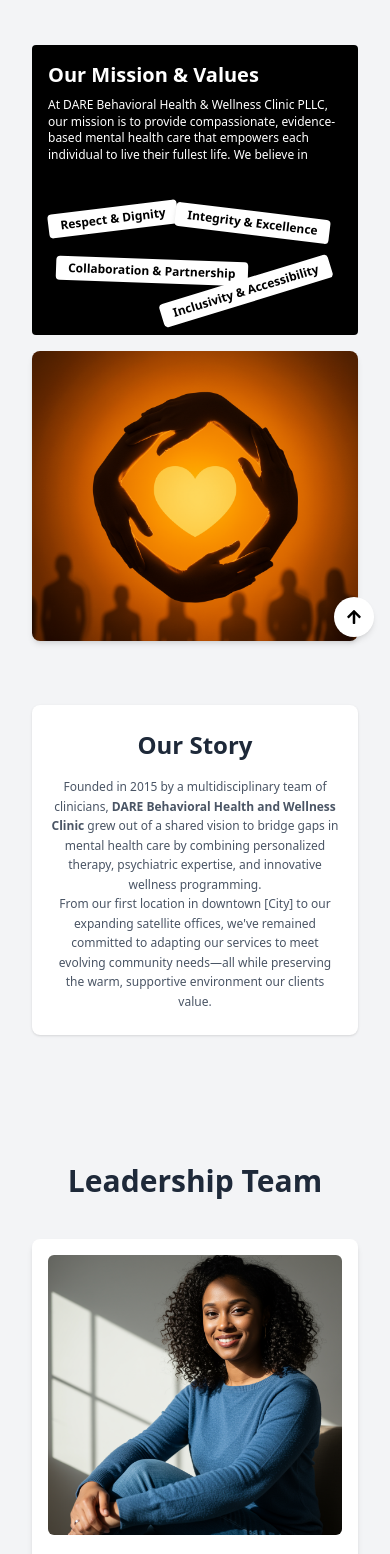
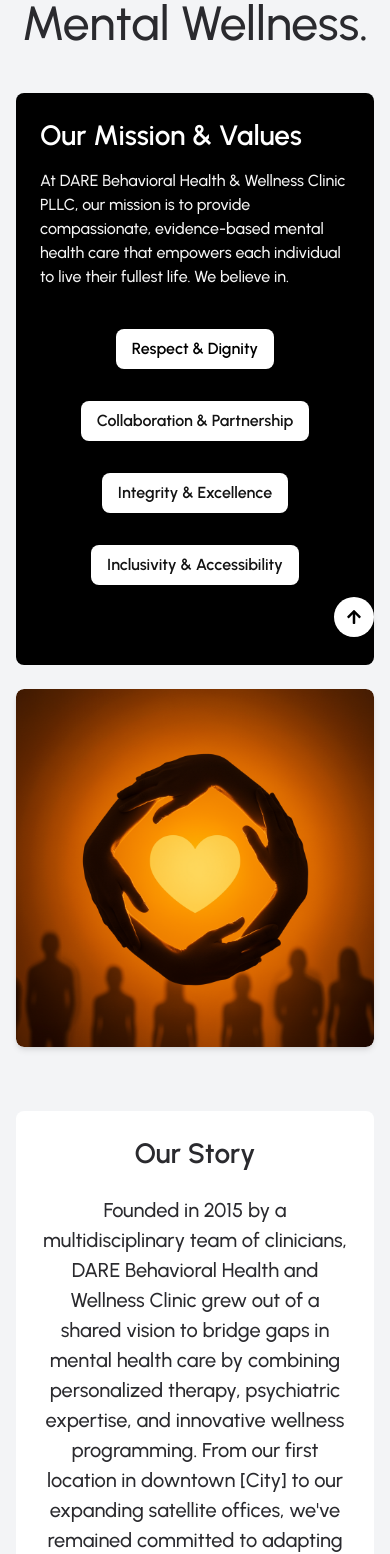
Before and after one commit to Wrightadebayo/Automedys, a React (Vite) app: page /about in a window 390 px wide. Shown: the part 187-1741 px from the top of the page. Built offline with nearby package versions, Linux system fonts and the light colour scheme.

Commit message:
about us component

```diff
--- a/src/assets/data.jsx
+++ b/src/assets/data.jsx
@@ -265,7 +265,7 @@
     ),
     title: "Psychiatric Evaluation",
     subtitle:
-      "Comprehensive assessments to diagnose mental health conditions and guide treatment.",
+      "Comprehensive assessments designed to accurately diagnose mental health conditions and inform personalized treatment plans.",
   },
   {
     image: (
@@ -294,7 +294,7 @@
     ),
     title: "Medication Management",
     subtitle:
-      "Ongoing medication review to ensure effectiveness and reduce side effects.",
+      "Ongoing monitoring and adjustment of psychiatric medications to optimize benefits and minimize side effects.",
   },
   {
     image: (
@@ -313,6 +313,6 @@
     ),
     title: "Neuropsychological Testing",
     subtitle:
-      "Cognitive tests to identify memory, attention, and reasoning strengths/weaknesses.",
+      "In depth cognitive evaluations to identify strenghts and challenges in areas such as memory, attention, and executive functioning.",
   },
 ];
--- a/src/component/About.jsx
+++ b/src/component/About.jsx
@@ -3,186 +3,195 @@
 import china from "../assets/china.png";
 import American from "../assets/American.png";
 import African from "../assets/African.png";
-import tower  from "../assets/tower.png"
+import tower from "../assets/tower.png";
 
 import FeedBack from "./FeedBack";
 import Footer from "./Footer";
 import GetTouchPage from "./GetTouchPage";
 
-
-
 const About = () => {
   return (
-    <div className="w-full px-4 py-10 md:py-16 bg-gray-100">
-      <div className="w-full max-w-[4000px] mx-auto px-4">
-        {/* Heading */}
-        <h1 className="text-3xl sm:text-4xl font-bold text-gray-800 text-center mb-4">
-          Trusted Help For <br className="hidden sm:block" />
-          <span className="text-black-600">Mental Wellness.</span>
+    <div className="w-full px-4 py-10 md:py-16 bg-gray-100 overflow-x-hidden">
+      <div className="w-full max-w-[1600px] mx-auto">
+        {/* Main Heading */}
+        <h1 className="font-urbanist font-medium text-[48px] md:text-[72px] leading-tight md:leading-[86px] text-center mb-6 md:mb-10 text-[#2A2A2E]">
+          Trusted Help For <br />
+          <span>Mental Wellness.</span>
         </h1>
 
-        {/* Image Grid */}
-        <div className="flex justify-center items-center flex-wrap gap-4 md:gap-6 mt-10">
-          {/* Text section with black background */}
-          <div className="relative w-full md:w-[40%] h-[290px] rounded bg-black text-white p-4 overflow-hidden">
-            <h1 className="text-xl font-bold mb-2">Our Mission & Values</h1>
-            <p className="leading-snug mb-6 text-xs">
+        {/* Mission + Image Grid */}
+        <div className="flex flex-col md:flex-row justify-center items-stretch gap-6 mt-10">
+          {/* Text Column */}
+          <div className="flex-1 bg-black text-white rounded-lg p-6 flex flex-col min-h-[500px] md:min-h-[567px]">
+            <h2 className="font-['Urbanist'] font-semibold text-[28px] md:text-[32px] leading-[36px] md:leading-[42px] mb-4">
+              Our Mission & Values
+            </h2>
+            <p className="font-urbanist font-medium text-[16px] md:text-[20px] leading-[24px] md:leading-[30px] text-[#F5F5F5] mb-6">
               At DARE Behavioral Health & Wellness Clinic PLLC, our mission is to
-              provide compassionate, evidence-based mental health
-              care that empowers each individual to live their fullest life. We believe in
+              provide compassionate, evidence-based mental health care that empowers
+              each individual to live their fullest life. We believe in.
             </p>
 
-            <div className="absolute bottom-20 left-4 bg-white text-black px-3 py-1 rounded mb-6 shadow-md rotate-[-7deg] text-xs font-semibold">
+            {/* Labels Grid */}
+            <div className="flex flex-col justify-center flex-1 mt-4 px-2 md:px-6">
+              <div className="grid grid-cols-1 sm:grid-cols-2 md:grid-cols-2 gap-4 md:gap-6 w-full justify-items-center mb-10">
+                <div className="bg-white text-black shadow-md rounded-[8px] px-4 py-2 md:px-6 md:py-2
+                                font-urbanist font-semibold text-[16px] md:text-[18px]
+                                leading-[24px] md:leading-[28px] flex items-center justify-center
+                                md:rotate-[-5deg] text-center min-w-[150px] sm:min-w-[200px] max-w-[280px] mb-4 sm:mb-14">
                   Respect & Dignity
                 </div>
-            <div className="absolute bottom-8 left-6 bg-white text-black px-3 py-1 rounded shadow-md mr-2 mb-5 rotate-[2deg] text-xs font-semibold">
+
+                <div className="bg-white text-[#131313] shadow-md rounded-[8px] px-4 py-2 md:px-6 md:py-2
+                                font-urbanist font-semibold text-[16px] md:text-[18px]
+                                leading-[24px] md:leading-[28px] flex items-center justify-center
+                                md:rotate-[5deg] text-center min-w-[150px] sm:min-w-[200px] max-w-[280px] mb-4 sm:mb-13">
                   Collaboration & Partnership
                 </div>
-            <div className="absolute bottom-20 right-4 bg-white text-black px-3 py-1 rounded shadow-md mb-5 rotate-[7deg] text-xs font-semibold mr-3">
+
+                <div className="bg-white text-[#131313] shadow-md rounded-[8px] px-4 py-2 md:px-6 md:py-2
+                                font-urbanist font-semibold text-[16px] md:text-[18px]
+                                leading-[24px] md:leading-[28px] flex items-center justify-center
+                                md:rotate-[5deg] text-center min-w-[150px] sm:min-w-[200px] max-w-[280px] mb-4">
                   Integrity & Excellence
                 </div>
-            <div className="absolute bottom-8 right-6 bg-white text-black px-3 py-1 rounded mt-6 ml-1 shadow-md rotate-[-17deg] text-xs font-semibold">
+
+                <div className="bg-white text-[#131313] shadow-md rounded-[8px] px-4 py-2 md:px-6 md:py-2
+                                font-urbanist font-semibold text-[16px] md:text-[18px]
+                                leading-[24px] md:leading-[28px] flex items-center justify-center
+                                md:rotate-[-5deg] text-center min-w-[150px] sm:min-w-[200px] max-w-[280px] mb-4">
                   Inclusivity & Accessibility
                 </div>
               </div>
+            </div>
+          </div>
 
-          {/* Image section */}
-          <div className="relative w-full md:w-[40%] h-[290px] rounded-lg shadow-md overflow-hidden">
+          {/* Image Column */}
+          <div className="flex-[0.75] h-[300px] md:h-[567px] rounded-lg shadow-md overflow-hidden">
             <img
               src={autoimage4}
               alt="mission1"
-              className="w-full h-full object-cover"
+              className="w-full h-full object-cover rounded-lg"
             />
           </div>
         </div>
 
 {/* Our Story */}
-        <div className="mt-16 text-center bg-white px-4 py-6 rounded-lg shadow-sm">
-          <h2 className="text-2xl sm:text-3xl font-semibold text-gray-800 mb-4">
+<div className="relative mt-16 flex flex-col items-center bg-white rounded-lg px-4 py-6 mx-auto w-full max-w-full md:max-w-[960px]">
+  <div className="flex flex-col gap-6 w-full items-center">
+    <h1 className="font-urbanist font-semibold text-[28px] sm:text-[32px] md:text-[40px] leading-[36px] sm:leading-[40px] md:leading-[48px] text-center text-[#2A2A2E]">
   Our Story
-          </h2>
-          <p className="text-gray-600 text-base leading-relaxed max-w-2xl mx-auto text-xs">
-            Founded in 2015 by a multidisciplinary team of clinicians,{" "}
-            <strong>DARE Behavioral Health and Wellness Clinic</strong> grew out of a shared vision to bridge gaps in mental health care by combining personalized therapy, psychiatric expertise, and innovative wellness programming.
-            <br />
-            From our first location in downtown [City] to our expanding satellite offices, we've remained committed to adapting our services to meet evolving community needs—all while preserving the warm, supportive environment our clients value.
+</h1>
+
+
+    <div className="bg-white w-full flex items-center justify-center px-2 sm:px-4 md:px-6">
+<p className="font-urbanist font-medium text-[20px] leading-[30px] text-center text-[#2A2A2E] w-full md:w-[90%]">
+  Founded in 2015 by a multidisciplinary team of clinicians, DARE Behavioral Health and Wellness Clinic grew out of
+  a shared vision to bridge gaps in mental health care by combining personalized therapy, psychiatric expertise, and innovative wellness
+  programming. From our first location in downtown [City] to our expanding satellite offices, we've remained committed to adapting our services to
+  meet evolving community needs—all while preserving the warm, supportive environment our clients value.
 </p>
-        </div>
 
-        {/* Leadership Team */}
-        <div className="mt-32">
-          <h2 className="text-3xl sm:text-4xl font-bold text-center text-gray-800 mb-10">
-            Leadership Team
-          </h2>
-
-          <div className="grid grid-cols-1 md:grid-cols-2 gap-8">
-            {/* Member 1 */}
-            <div className="bg-white p-4 rounded-lg shadow-md">
-              <img
-                src={mistress}
-                alt="Dr Amina Yusuf"
-                className="w-full h-70 object-cover rounded-md mb-4"
-              />
-              <h3 className="text-lg font-bold text-gray-800">
-                Dr Amina Yusuf, PhD — Clinical Director
-              </h3>
-              <p className="text-gray-600 text-sm mt-2 text-left">
-                A licensed clinical psychologist with over 15 years of experience in trauma-informed care and resilience training.
-              </p>
-            </div>
-
-            {/* Member 2 */}
-            <div className="bg-white p-4 rounded-lg shadow-md">
-              <img
-                src={china}
-                alt="Dr Michael Okafor"
-                className="w-full h-70 object-cover rounded-md mb-4"
-              />
-              <h3 className="text-lg font-bold text-gray-800">
-                Dr Michael Okafor, MD — Psychiatrist
-              </h3>
-              <p className="text-gray-600 text-sm mt-2 text-left">
-                Board-certified in Adult and Child Psychiatry, specializing in complex mood and neurodevelopmental disorders.
-              </p>
-            </div>
-
-            {/* Member 3 */}
-            <div className="bg-white p-4 rounded-lg shadow-md">
-              <img
-                src={American}
-                alt="Lisa Mensah"
-                className="w-full h-70 object-cover rounded-md mb-4"
-              />
-              <h3 className="text-lg font-bold text-gray-800">
-                Lisa Mensah — Director of Therapy Services
-              </h3>
-              <p className="text-gray-600 text-sm mt-2 text-left">
-                Licensed clinical social worker leading individual, family, and group therapy programs with a strengths-based approach.
-              </p>
-            </div>
-
-            {/* Member 4 */}
-            <div className="bg-white p-4 rounded-lg shadow-md">
-              <img
-                src={African}
-                alt="Jide Olawale"
-                className="w-full h-70 object-cover rounded-md mb-4"
-              />
-              <h3 className="text-lg font-bold text-gray-800">
-                Jide Olawale, MBA — Practice Administrator
-              </h3>
-              <p className="text-gray-600 text-sm mt-2 text-left">
-                Oversees operations, partnerships, and community outreach to ensure seamless access to care.
-              </p>
     </div>
   </div>
 </div>
 
-        {/* History Section with Additional Paragraph */}
-        <div className="w-full px-4 py-16 bg-white mt-16 rounded-lg shadow-sm">
-          <div className="max-w-6xl mx-auto grid grid-cols-1 md:grid-cols-2 gap-8 items-center">
-            {/* Left Text */}
-            <div>
-              <h1 className="text-3xl sm:text-4xl font-bold text-gray-800 mb-4">
+ {/* Leadership Team */}
+        <div className="mt-32 w-full max-w-full md:max-w-[1136px] mx-auto flex flex-col items-center">
+          <h2 className="font-urbanist font-medium text-[48px] leading-[58px] text-center text-[#2A2A2E] mb-10">
+            Leadership Team
+          </h2>
+
+          <div className="bg-[#F5F5F5] py-10 w-full overflow-hidden">
+            <div className="grid grid-cols-1 sm:grid-cols-2 md:grid-cols-2 gap-4 md:gap-10 w-full mx-auto">
+{[mistress, china, American, African].map((img, idx) => {
+  const members = [
+    {
+      img: mistress,
+      name: "Dr Amina Yusuf, PhD — Clinical Director",
+      desc: "A licensed clinical psychologist with over 15 years of experience in trauma-informed care and resilience training.",
+    },
+    {
+      img: china,
+      name: "Dr Michael Okafor, MD — Psychiatrist",
+      desc: "Board-certified in Adult and Child Psychiatry, specializing in complex mood and neurodevelopmental disorders.",
+    },
+    {
+      img: American,
+      name: "Lisa Mensah — Director of Therapy Services",
+      desc: "Licensed clinical social worker leading individual, family, and group therapy programs with a strengths-based approach.",
+    },
+    {
+      img: African,
+      name: "Jide Olawale, MBA — Practice Administrator",
+      desc: "Oversees operations, partnerships, and community outreach to ensure seamless access to care.",
+    },
+  ];
+  const member = members[idx];
+  return (
+    <div key={idx} className="bg-white p-4 rounded-lg shadow-md flex flex-col">
+      <img
+        src={member.img}
+        alt={member.name}
+        className="w-full h-[280px] sm:h-[400px] md:h-[568px] object-cover rounded-md mb-4"
+      />
+      <h3 className="font-urbanist font-semibold text-[24px] leading-[32px] text-black">{member.name}</h3>
+      <p className="font-urbanist font-medium text-[20px] leading-[30px] text-[#58595C] mt-2">{member.desc}</p>
+    </div>
+  );
+})}
+
+            </div>
+          </div>
+        </div>
+{/* History Section */}
+<div className="w-full px-4 py-16 bg-[#F9FAFA] mt-16 rounded-lg shadow-sm">
+  <div className="max-w-[1440px] w-full mx-auto flex flex-col md:flex-row items-center md:items-start gap-12 md:gap-16">
+
+    {/* Text Column */}
+    <div className="flex flex-col justify-center items-center md:items-start w-full md:w-1/2 text-center md:text-left gap-6">
+      <h1 className="font-urbanist font-semibold text-[40px] leading-[48px] text-[#2A2A2E]">
         History & Accreditation
       </h1>
-              <p className="text-gray-600 leading-relaxed text-sm mb-6">
-                Since opening our doors in 2015, we have earned accreditation from the Joint Commission and maintain certification in Telebehavioral Health Best Practices. Our clinic also partners with local universities to train the next generation of mental health professionals through internships and continuing-education workshops.
-              </p>
-
-              <p className="text-gray-700 text-sm text-center mt-8">
-                Whether you're just beginning your mental health journey or seeking to deepen your wellness practice, our team is here to guide and support you every step of the way.
+      <p className="font-urbanist font-medium text-[20px] leading-[30px] text-[#2A2A2E] max-w-full md:max-w-[558px]">
+        Since opening our doors in 2015, we have earned accreditation from
+        the Joint Commission and maintain certification in Telebehavioral
+        Health Best Practices. Our clinic also partners with local
+        universities to train the next generation of mental health
+        professionals through internships and continuing-education workshops.
       </p>
     </div>
 
-            {/* Image */}
-            <div>
+    {/* Image Column */}
+    <div className="flex justify-center w-full md:w-1/2 mt-8 md:mt-0">
       <img
         src={tower}
         alt="tower"
-                className="w-full h-auto max-h-[250px] object-cover rounded-lg shadow-md"
+        className="w-full max-w-[515px] h-auto md:h-[467px] object-cover rounded-[8px] shadow-md"
       />
     </div>
   </div>
 </div>
+<div className="w-full bg-white px-4 py-8 sm:py-10 md:py-16 mt-4 rounded-md flex items-center justify-center">
+  <p className="font-urbanist font-semibold text-[20px] sm:text-[22px] md:text-[24px] leading-[28px] sm:leading-[32px] md:leading-[34px] text-[#2A2A2E] max-w-[90%] sm:max-w-[600px] md:max-w-[780px] text-center">
+    Whether you're just beginning your mental health journey or seeking
+    to deepen your wellness practice, our team is here to guide and
+    support you every step of the way.
+  </p>
 </div>
+
+
+
 
       {/* Feedback Section */}
       <FeedBack />
-
-      <div className="m-15 px-4">
-        <h2 className="text-gray-1000 text-center max-w-2xl mx-auto text-base leading-relaxed">
-          Whether you're just beginning your mental health journey or seeking to <br />
-          deepen your wellness practice, our team is here to guide and support<br />
-          you every step of the way.
-        </h2>
-      </div>
 
       <GetTouchPage />
 
       {/* Footer Section */}
       <Footer />
       </div>
+    </div>
   );
 };
 
--- a/src/component/TherapyService.jsx
+++ b/src/component/TherapyService.jsx
@@ -6,9 +6,9 @@
   return (
     <section className="w-full bg-white py-10 px-4">
       {/* Heading */}
-      <h2 className="max-w-[312px] mx-auto mb-10 text-center font-urbanist font-semibold text-[32px] sm:text-[32px] md:text-[40px] leading-[40px] sm:leading-[40px] md:leading-[48px] text-[#2A2A2E]">
+      <h1 className="max-w-[312px] mx-auto mb-10 text-center font-urbanist font-semibold text-[32px] sm:text-[32px] md:text-[40px] leading-[40px] sm:leading-[40px] md:leading-[48px] text-[#2A2A2E]">
         Therapy Services
-      </h2>
+      </h1>
 
       {/* Cards Grid */}
       <div className="max-w-[1120px] mx-auto grid grid-cols-1 sm:grid-cols-1 md:grid-cols-3 gap-6 items-stretch">
```
Also changed, not shown: src/component/LeafIcon.jsx (deleted, +0 -17 lines), src/component/WellnessPage.jsx (+14 -39 lines). Lines whose indentation alone changed are shown as unchanged.
